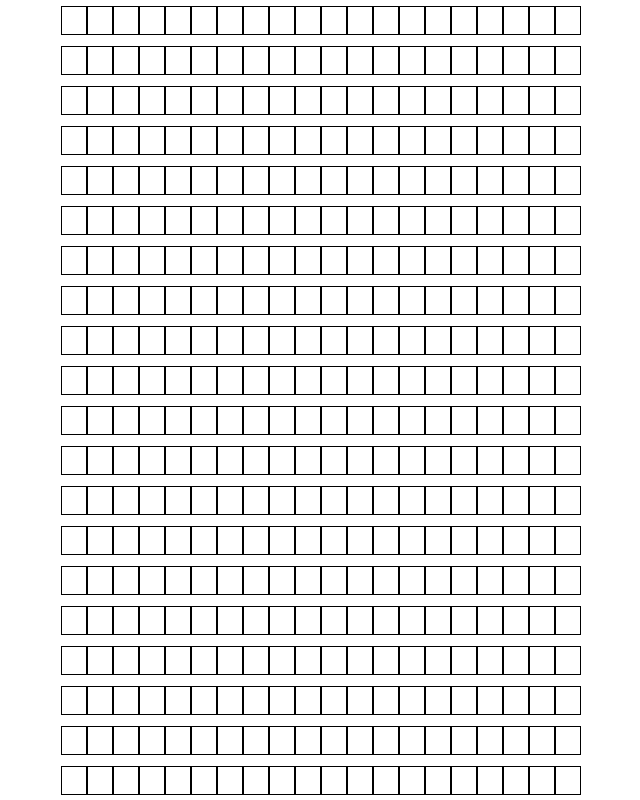
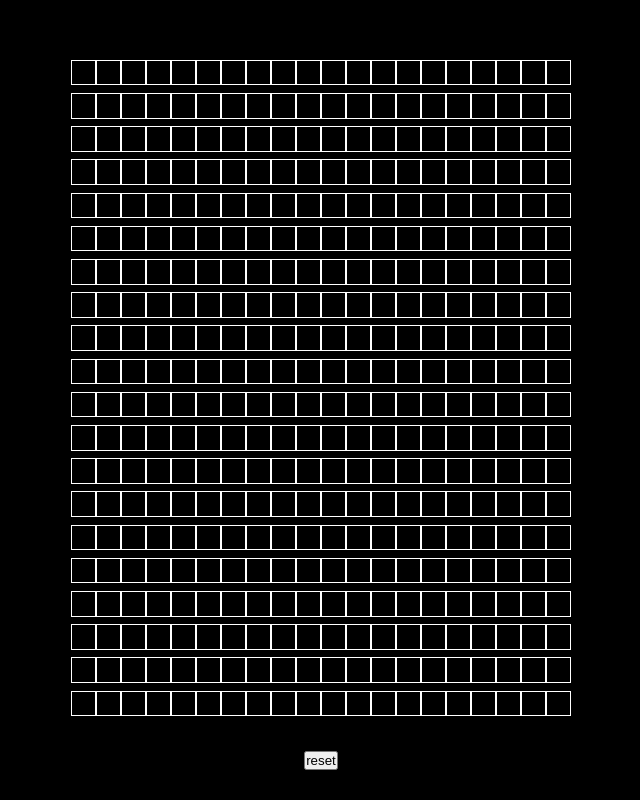
Before and after one commit to YTADLAOUI/superTicTacToeJeu, a plain HTML site: page index.html in a window 1280 px wide. Shown: the whole page, without its empty margins (319-959 px from the left). Drawn offline with Linux system fonts and the light colour scheme.

Commit message:
style bcNoir&crossRed&circleVert

```diff
--- a/index.html
+++ b/index.html
@@ -7,9 +7,11 @@
   <title>Document</title>
 </head>
 <body>
-  <p id="infoTic"></p>
+  <div class="top"><p id="infoTic"></p></div>
   <div id="gameTic">
   </div>
+  <main><button id="rest">reset</button></main>
+
   <script src="script.js"></script>
 </body>
 </html>
--- a/script.js
+++ b/script.js
@@ -1,28 +1,33 @@
 const containerTic = document.querySelector("#gameTic");
 const infoTic = document.querySelector("#infoTic");
+const rest= document.querySelector("#rest");
 const borderses = Array(20).fill(null).map(() => Array(20).fill(null));
 let marke = "circle";
 let gameOver = false;
+// arr=[];
 
 function chickenDinner(marke){
-  // console.log(marke)
 //  horizantal
       for(let i=0; i<20; i++){
         let count=0
         for(let j=0;j<20;j++){
           if(borderses[i][j]===marke){
+            // arr.push([i,j]);
             count++
+            // console.log(arr)
             if(count===5)return true;
           }else{
             count=0;
           }
         }
+
       }
 //virticale
       for(let i=0; i<20; i++){
         let count=0;
         for(let j=0;j<20;j++){
           if(borderses[j][i]===marke){
+
             count++
             if(count===5)return true;
           }else{
@@ -51,6 +56,7 @@ for(let i=0; i<20 ;i++){
           for(let k=0;k<20;k++){
             if( i+k<20 && j-k>=0 && borderses[i+k][j-k]===marke){
               count++
+
               if(count===5)return true;
             }else{
               count=0;
@@ -69,17 +75,16 @@ const container = () => {
             cellElement.id = count;
             containerTic.appendChild(cellElement);
              count++;
-
             cellElement.addEventListener("click", function (e) {
-
                 if (!gameOver && !borderses[x][y] && !e.target.querySelector(".circle") && !e.target.querySelector(".cross")) {
                     const displayMark = document.createElement("div");
                     displayMark.classList.add(marke);
                     e.target.appendChild(displayMark);
-                    borderses[x][y] = marke;
-                    // console.log(borderses)
+                    borderses[x][y] = marke
+
                     if(chickenDinner(marke)){
                       infoTic.textContent = `Le joueur ${marke} a gagné !`;
+
                       gameOver=true;
                     }else{
                       marke = marke === "circle" ? "cross" : "circle";
@@ -90,5 +95,6 @@ const container = () => {
         });
     });
 };
-
+rest.addEventListener("click",()=>{location.reload()});
 container();
+// console.log(borderses)
--- a/style.css
+++ b/style.css
@@ -5,16 +5,16 @@
 }
 
 body{
-
+  background-color: #000000;
 
 }
 
 #gameTic{
   display: flex;
   justify-content: center;
-  height: 100vh;
+  height: 83vh;
   align-items: center;
-  /* background-color: rgb(255, 255, 255); */
+
   display: grid;
   /* flex-direction: column; */
   grid-template-columns: repeat(20, auto);
@@ -22,17 +22,17 @@ body{
 }
 .square{
 
-  height: 29px;
-  width: 26px;
-  /* background-color: aliceblue; */
-  border: 1px solid rgb(0, 0, 0);
+  height: 25.5px;
+  width: 25px;
+  /* background-color: #000000;  */
+  border: 1px solid rgb(255, 255, 255);
 
 }
 .circle{
-  width: 25px;
-  height: 25px;
+  width: 22px;
+  height: 22px;
   border-radius: 50%;
-  border: 3px solid blue;
+  border: 3px solid rgb(76, 251, 84);
   box-sizing: border-box;
 }
 .cross{
@@ -44,7 +44,7 @@ body{
 .cross::before,.cross::after{
   content:"";
   position:absolute;
-  background-color: red;
+  background-color: rgb(246, 73, 73);
 }
 .cross::before{
   left: 48%;
@@ -60,3 +60,23 @@ body{
   width: 100%;
 
 }
+#infoTic{
+  display: flex;
+  justify-content: center;
+
+}
+main{
+  height: 10vh;
+  display: flex;
+  justify-content: center;
+  align-items: center;
+}
+.top{
+  height: 7vh;
+  display: flex;
+  justify-content: center;
+  align-items: center;
+}
+#rest{
+
+}
```
Lines whose indentation alone changed are shown as unchanged.
